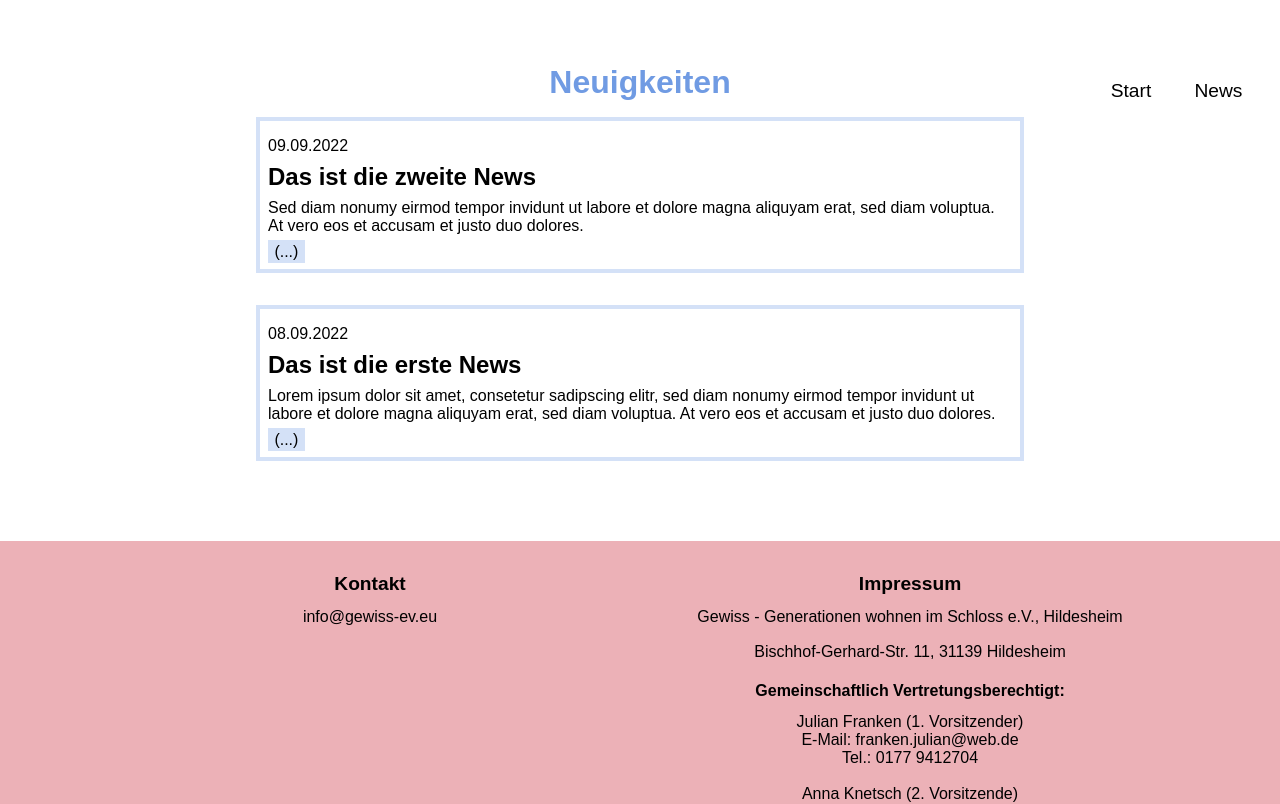
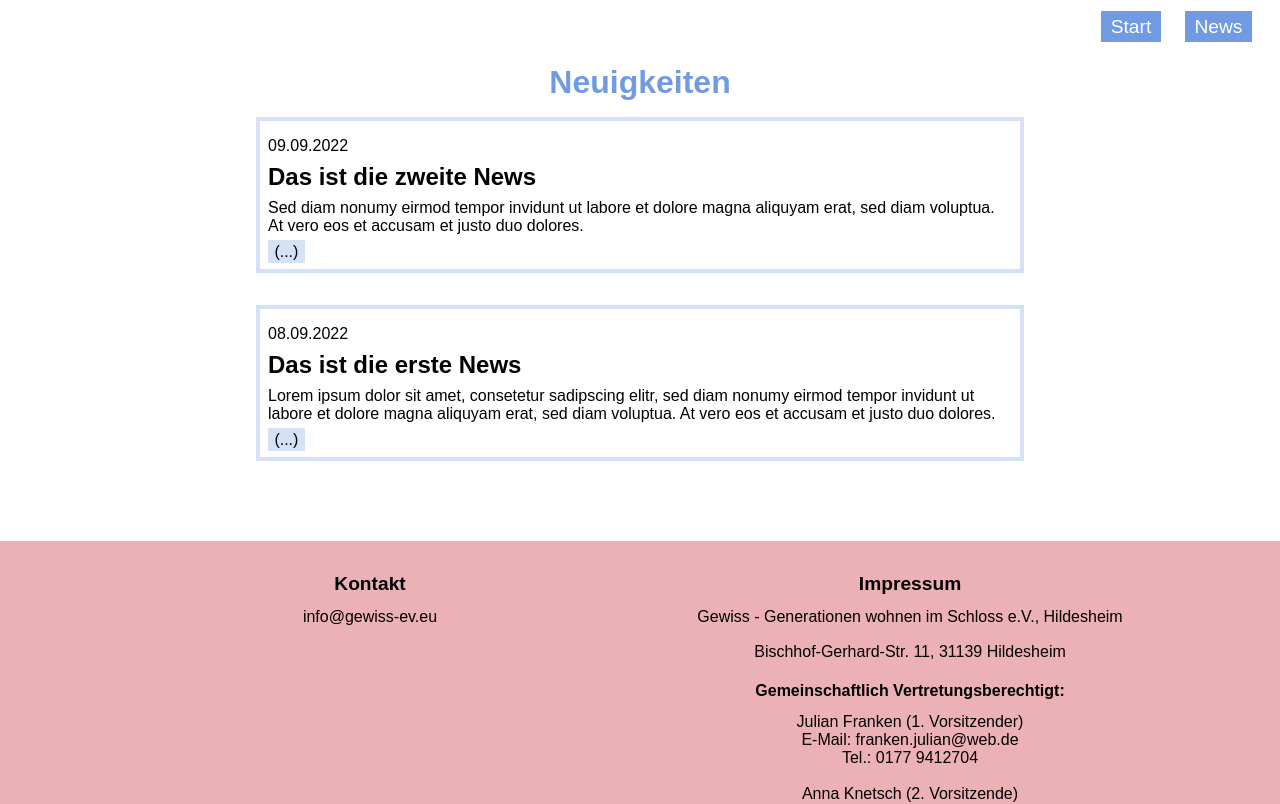
Before and after one commit to klueteruopa/gewissev, a Next.js app: page /news in a window 1280 px wide. Shown: the top 804 px of the page. Built offline with nearby package versions, Linux system fonts and the light colour scheme.

Commit message:
Nav CSS 2

```diff
--- a/styles/Blog.module.scss
+++ b/styles/Blog.module.scss
@@ -6,7 +6,7 @@
   width: 100%;
   flex-direction: column;
   align-items: center;
-  margin: 1rem 0rem;
+  margin: 4rem 0rem;
 
   .blogItem {
     border: 4px solid $sub-blue;
--- a/styles/header/Nav.module.scss
+++ b/styles/header/Nav.module.scss
@@ -3,6 +3,7 @@
 .nav {
 
     position: fixed;
+    top: 0;
     background: transparent;
     display: flex;
     justify-content: flex-end;
@@ -21,12 +22,12 @@
     margin: 0 0.75rem;
     font-weight: 500;
     font-size: 1.2rem;
-    color: #000;
-    background: #fff;
-    padding: 0.4rem 0.6rem;
+    color: #fff;
+    background: $blue;
+    padding: 0.3rem 0.6rem;
 
     :hover {
-      text-decoration: underline wavy $blue;
+      text-decoration: underline wavy #000;
       text-underline-offset: 0.3rem;
     }
   }
```
